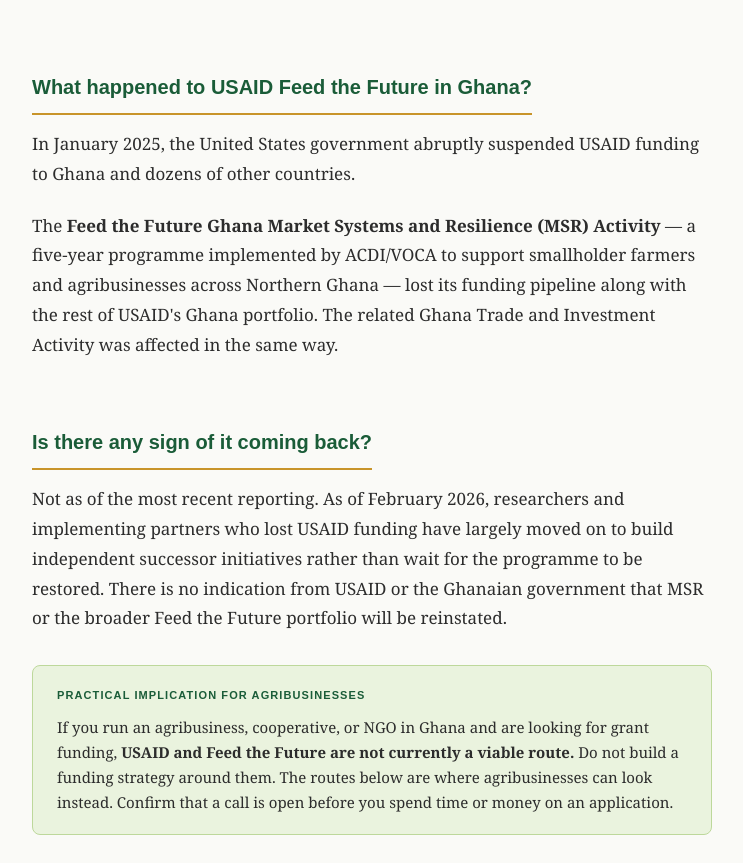
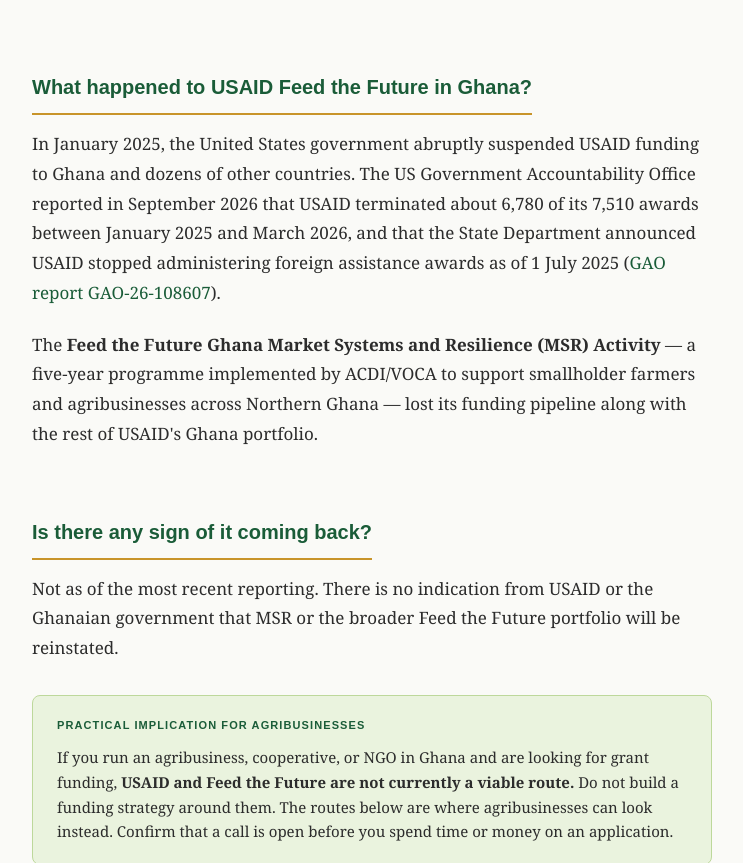
Before and after one commit to SUleAbdulRahman/agrivalueadvisoryconsult, a plain HTML site: page insights/usaid-feed-the-future-ghana-grant-guide/index.html in a window 1280 px wide. Shown: the part 740-1603 px from the top of the page, without its empty margins (268-1011 px from the left). Drawn offline with Linux system fonts and the light colour scheme.

Commit message:
USAID article: remove two unsourced lines, add GAO-verified termination figure
Removes the Ghana Trade and Investment Activity sentence and the successor-initiatives sentence. Adds the GAO-26-108607 figure (about 6,780 of 7,510 awards terminated Jan 2025 to Mar 2026; USAID stopped administering awards 1 July 2025) with a source link.

Co-Authored-By: Claude Sonnet 5.5 <noreply@anthropic.com>

```diff
--- a/insights/usaid-feed-the-future-ghana-grant-guide/index.html
+++ b/insights/usaid-feed-the-future-ghana-grant-guide/index.html
@@ -69,11 +69,12 @@
 </div>
 
 <h2>What happened to USAID Feed the Future in Ghana?</h2>
-<p>In January 2025, the United States government abruptly suspended USAID funding to Ghana and dozens of other countries.</p>
-<p>The <strong>Feed the Future Ghana Market Systems and Resilience (MSR) Activity</strong> — a five-year programme implemented by ACDI/VOCA to support smallholder farmers and agribusinesses across Northern Ghana — lost its funding pipeline along with the rest of USAID's Ghana portfolio. The related Ghana Trade and Investment Activity was affected in the same way.</p>
+<p>In January 2025, the United States government abruptly suspended USAID funding to Ghana and dozens of other countries. The US Government Accountability Office reported in September 2026 that USAID terminated about 6,780 of its 7,510 awards between January 2025 and March 2026, and that the State Department announced USAID stopped administering foreign assistance awards as of 1 July 2025 (<a href="https://www.gao.gov/products/gao-26-108607" target="_blank" rel="noopener">GAO report GAO-26-108607</a>).</p>
+<p>The <strong>Feed the Future Ghana Market Systems and Resilience (MSR) Activity</strong> — a five-year programme implemented by ACDI/VOCA to support smallholder farmers and agribusinesses across Northern Ghana — lost its funding pipeline along with the rest of USAID's Ghana portfolio.</p>
 
 <h2>Is there any sign of it coming back?</h2>
-<p>Not as of the most recent reporting. As of February 2026, researchers and implementing partners who lost USAID funding have largely moved on to build independent successor initiatives rather than wait for the programme to be restored. There is no indication from USAID or the Ghanaian government that MSR or the broader Feed the Future portfolio will be reinstated.</p>
+<p>Not as of the most recent reporting. There is no indication from USAID or the Ghanaian government that MSR or the broader Feed the Future portfolio will be reinstated.</p>
+
 <div class="info-box">
   <div class="info-box-label">Practical implication for agribusinesses</div>
   <p>If you run an agribusiness, cooperative, or NGO in Ghana and are looking for grant funding, <strong>USAID and Feed the Future are not currently a viable route.</strong> Do not build a funding strategy around them. The routes below are where agribusinesses can look instead. Confirm that a call is open before you spend time or money on an application.</p>
```
